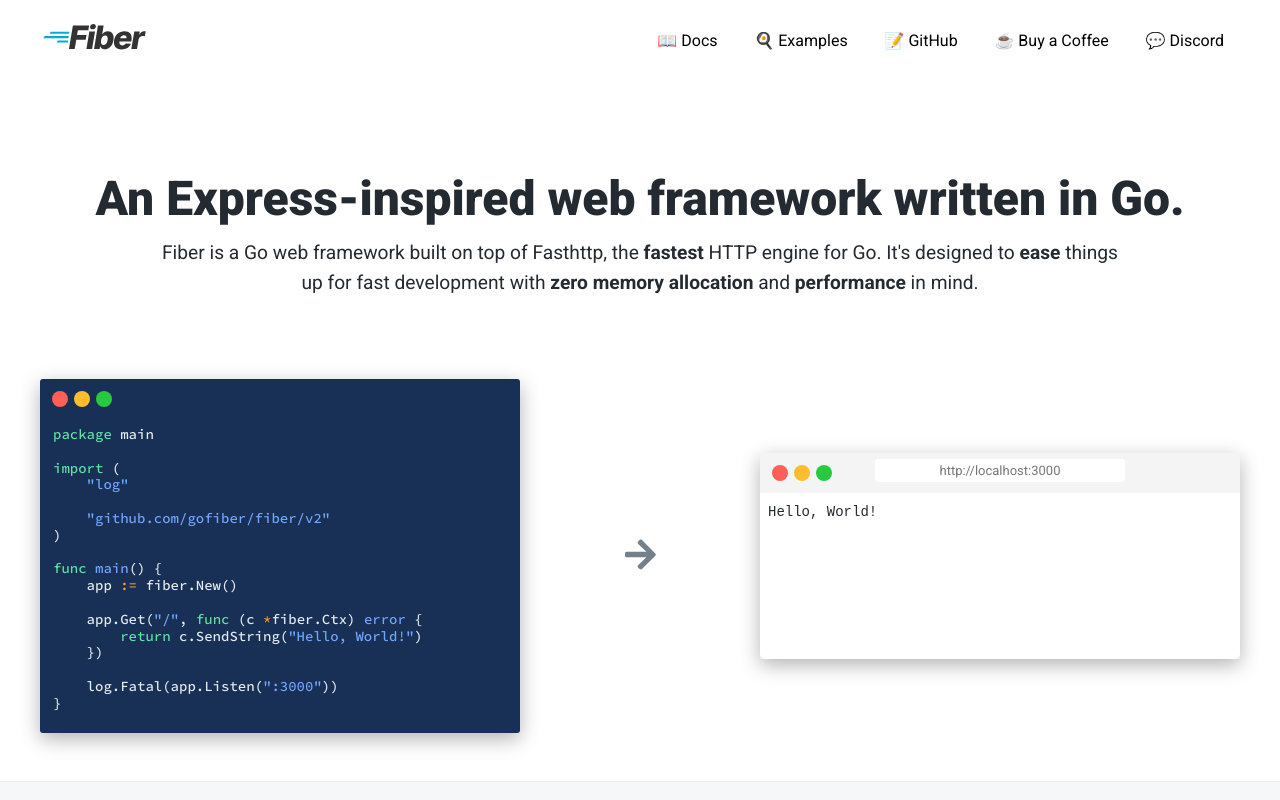
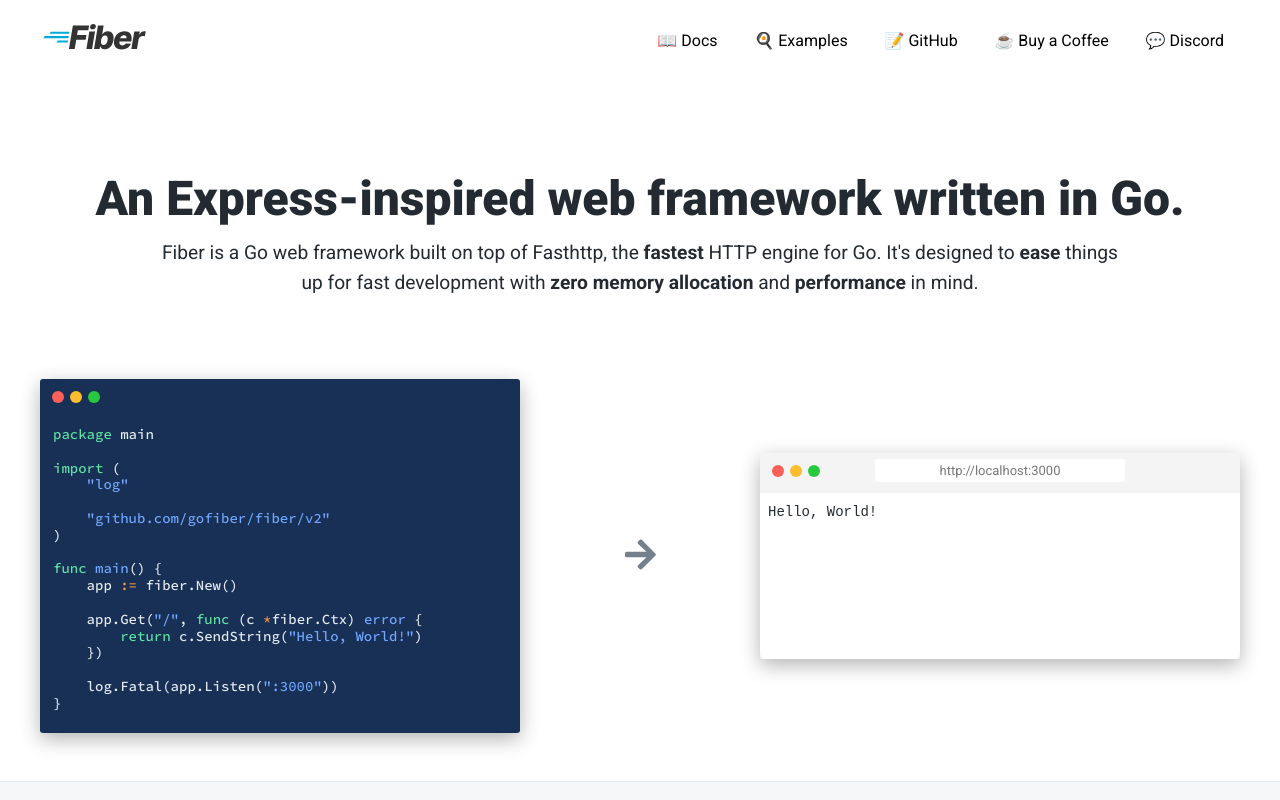
Before and after one commit to gofiber/website, a Next.js app: page / in a window 1280 px wide. Shown: the top 800 px of the page. Built offline with nearby package versions, Linux system fonts and the light colour scheme.

Commit message:
update titlebar buttons to match actual mac buttons

```diff
--- a/styles/base.scss
+++ b/styles/base.scss
@@ -73,8 +73,8 @@
 
       .titlebar-button {
         display: inline-block;
-        width: 16px;
-        height: 16px;
+        width: 12px;
+        height: 12px;
         border-radius: 100%;
         margin-right: 6px;
 
```
